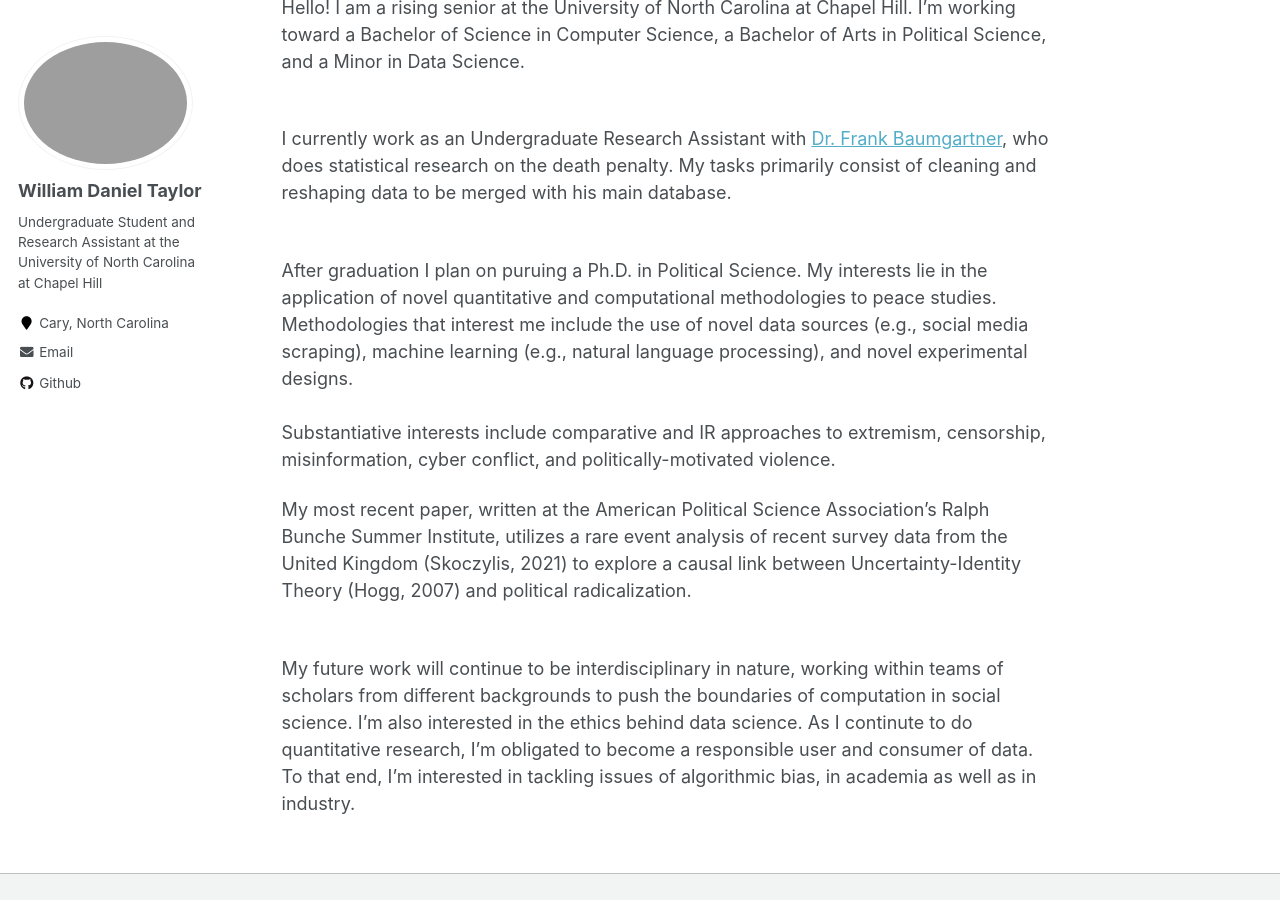
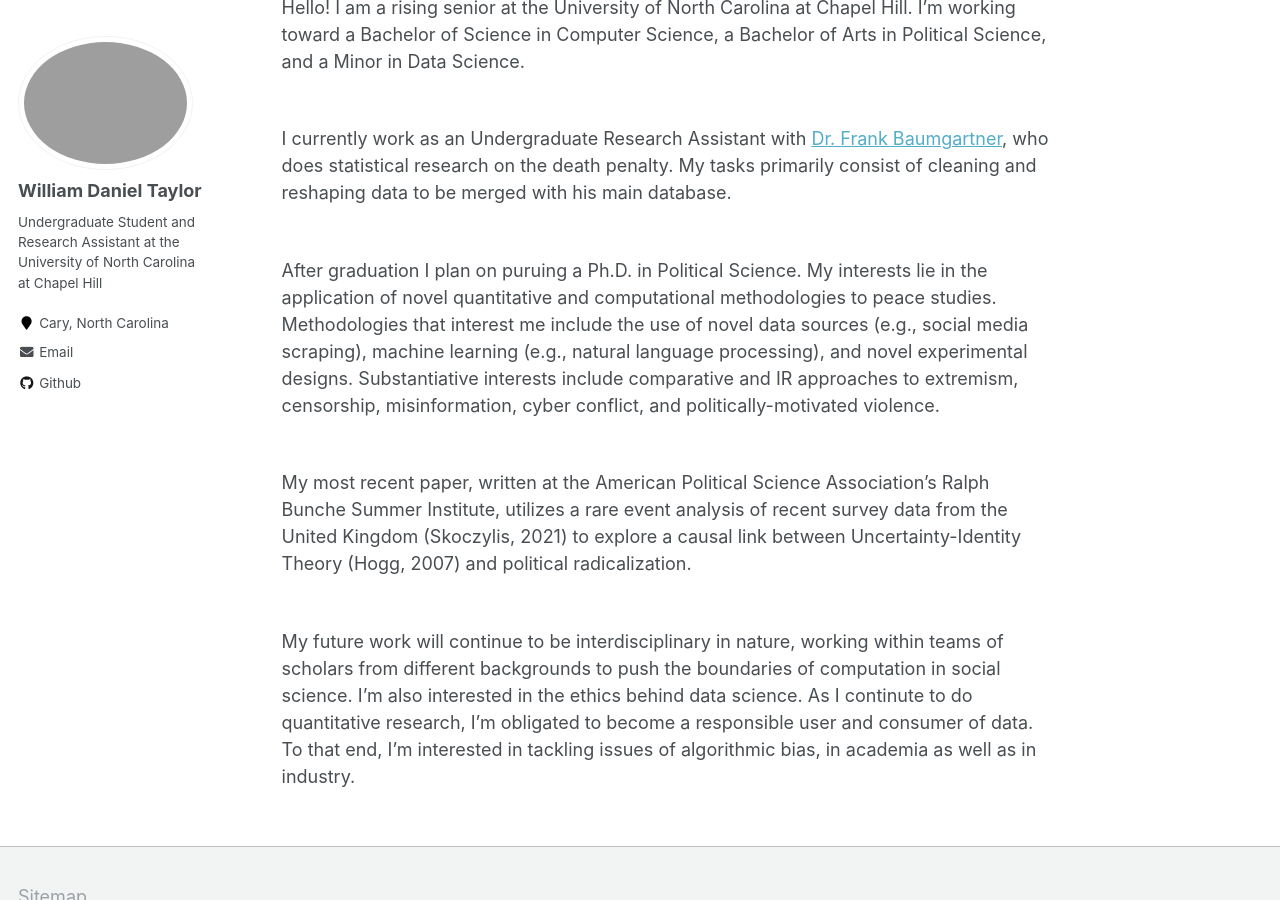
Before and after one commit to wdtaylor30/wdtaylor30.github.io, a Jekyll site: the page built from _pages/about.md, in a window 1280 px wide and 900 px high, scrolled down 722 px. Built offline with Jekyll 4.4.1, drawn with Linux system fonts in a browser that asks for light colours.

```diff
--- a/_pages/about.md
+++ b/_pages/about.md
@@ -15,7 +15,7 @@ Hello! I am a rising senior at the University of North Carolina at Chapel Hill.
 
 I currently work as an Undergraduate Research Assistant with [Dr. Frank Baumgartner](https://fbaum.unc.edu/), who does statistical research on the death penalty. My tasks primarily consist of cleaning and reshaping data to be merged with his main database. <br> <br>
 
-After graduation I plan on puruing a Ph.D. in Political Science. My interests lie in the application of novel quantitative and computational methodologies to peace studies. Methodologies that interest me include the use of novel data sources (e.g., social media scraping), machine learning (e.g., natural language processing), and novel experimental designs.<br><br> Substantiative interests include comparative and IR approaches to extremism, censorship, misinformation, cyber conflict, and politically-motivated violence.
+After graduation I plan on puruing a Ph.D. in Political Science. My interests lie in the application of novel quantitative and computational methodologies to peace studies. Methodologies that interest me include the use of novel data sources (e.g., social media scraping), machine learning (e.g., natural language processing), and novel experimental designs. Substantiative interests include comparative and IR approaches to extremism, censorship, misinformation, cyber conflict, and politically-motivated violence.<br><br>
 
 My most recent paper, written at the American Political Science Association's Ralph Bunche Summer Institute, utilizes a rare event analysis of recent survey data from the United Kingdom (Skoczylis, 2021) to explore a causal link between Uncertainty-Identity Theory (Hogg, 2007) and political radicalization.<br> <br>
 
```
